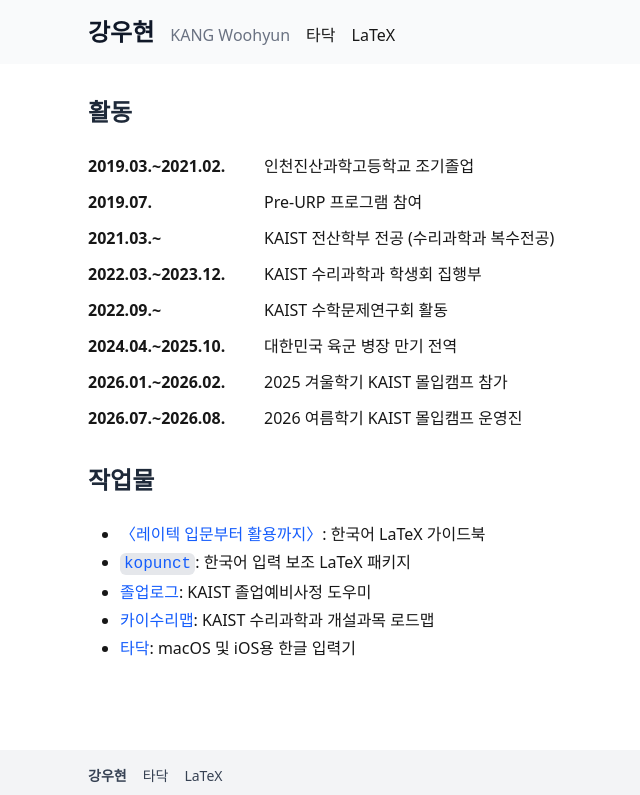
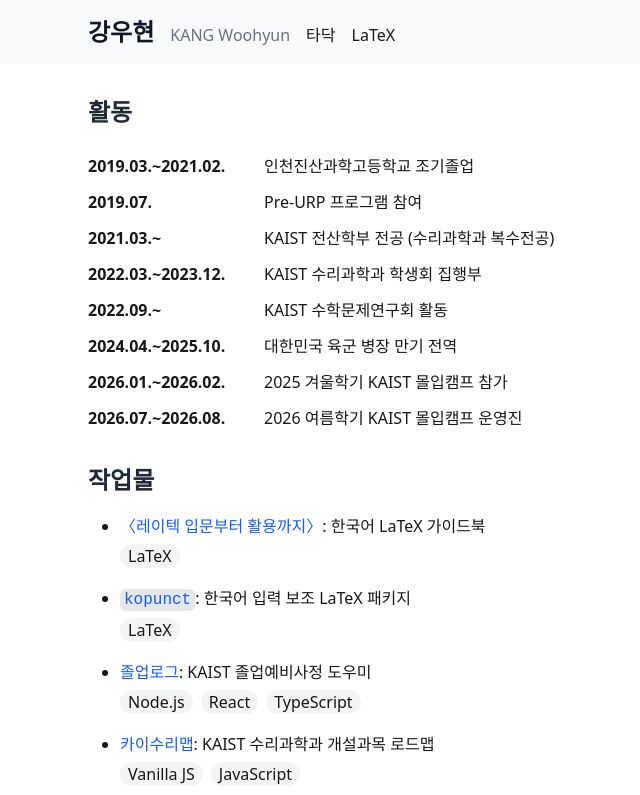
Before and after one commit to KangWH/KangWH.github.io, a Next.js app: page / in a window 1280 px wide. Shown: the top 795 px of the page, without its empty margins (88-728 px from the left). Built offline with nearby package versions, Linux system fonts and the light colour scheme; a web font is replaced by a local one.

Commit message:
활동에 기술 스택 추가

```diff
--- a/src/components/WorkList.tsx
+++ b/src/components/WorkList.tsx
@@ -4,13 +4,22 @@
   return (
     <section>
       <h2>작업물</h2>
-      <ul className="my-2 list-disc pl-8">
+      <ul className="-my-2 list-disc pl-8 space-y-4">
         {works.map((work) => (
           <li key={work.href}>
-            <a href={work.href}>
-              {work.code ? <code>{work.title}</code> : work.title}
-            </a>
-            {`: ${work.description}`}
+            <p>
+              <a href={work.href}>
+                {work.code ? <code>{work.title}</code> : work.title}
+              </a>
+              {`: ${work.description}`}
+            </p>
+            {work.stack != undefined && work.stack.length > 0 && (
+              <div className="mt-1 flex flex-row gap-x-2">
+                {work.stack.map((stack, index) => (
+                  <div key={index} className="bg-gray-100 dark:bg-zinc-800 rounded-full leading-none px-2 py-1">{stack}</div>
+                ))}
+              </div>
+            )}
           </li>
         ))}
       </ul>
--- a/src/data/site.ts
+++ b/src/data/site.ts
@@ -26,6 +26,7 @@
   title: string;
   description: string;
   code?: boolean;
+  stack?: string[];
 };
 
 export const works: Work[] = [
@@ -33,26 +34,31 @@
     href: "https://applemincho-latex.tistory.com/3",
     title: "〈레이텍 입문부터 활용까지〉",
     description: "한국어 LaTeX 가이드북",
+    stack: ['LaTeX'],
   },
   {
     href: "https://github.com/KangWH/kopunct",
     title: "kopunct",
     description: "한국어 입력 보조 LaTeX 패키지",
     code: true,
+    stack: ['LaTeX'],
   },
   {
     href: "https://grad-log.applemincho.com",
     title: "졸업로그",
     description: "KAIST 졸업예비사정 도우미",
+    stack: ['Node.js', 'React', 'TypeScript'],
   },
   {
     href: "https://kangwh.github.io/KAIST-MathSci-SubjectsMap/",
     title: "카이수리맵",
     description: "KAIST 수리과학과 개설과목 로드맵",
+    stack: ['Vanilla JS', 'JavaScript'],
   },
   {
     href: "https://tadak.applemincho.com",
     title: "타닥",
     description: "macOS 및 iOS용 한글 입력기",
+    stack: ['Swift', 'SwiftUI', 'UIKit'],
   },
 ];
```
